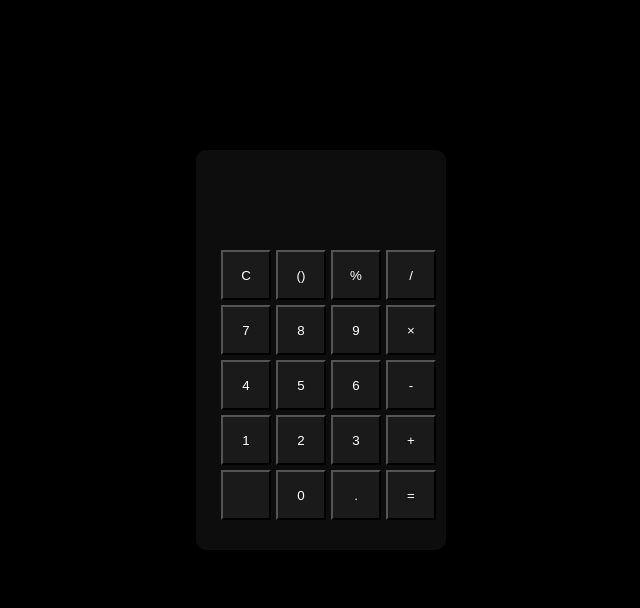
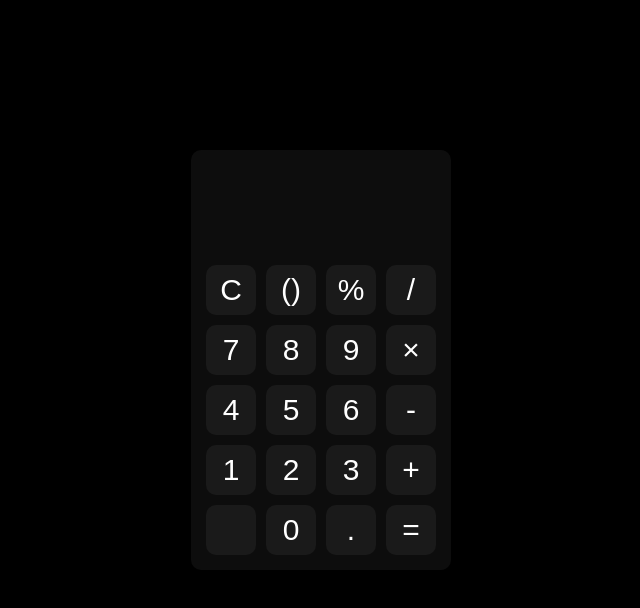
Before and after one commit to Rainbored/calculator, a React (Vite) app: page / in a window 1280 px wide. Shown: the top 608 px of the page, without its empty margins (319-959 px from the left). Built offline with nearby package versions, Linux system fonts and the light colour scheme.

Commit message:
made the calculator a lot nicer and fixed an issue multipler

```diff
--- a/src/App.css
+++ b/src/App.css
@@ -1,24 +1,35 @@
 
 #calculator {
     background-color: var(--black2);
-    width: 25rem;
-    height: 40rem;
+    width: 26rem;
+    height: 42rem;
     border-radius: 1rem;
     margin: 0 auto;
     margin-top: 15rem;
+    padding: 1.5rem;
 }
 #display {
     height: 10rem;
     width: 100%;
     color: var(--white1);
+    font-size: 2rem;
+    display: flex;
+    justify-content: right;
+    flex-wrap: wrap;
+}
+#equation {
+    width: 100%;
+}
+#result {
+    width: 100%;
+    color: var(--white2);
 }
 #btn-container {
     display: grid;
     grid-template-columns: repeat(4, 1fr);
     grid-template-rows: repeat(5, 1fr);
-    gap: 0.5rem;
-    width: 20rem;
-    height: 25rem;
+    width: 24rem;
+    height: 30rem;
     margin: 0 auto;
 }
 #btn-container button {
@@ -26,4 +37,7 @@
     color: var(--white1);
     width: 5rem;
     height: 5rem;
+    font-size: 3rem;
+    border-radius: 1rem;
+    border: none;
 }
--- a/src/App.jsx
+++ b/src/App.jsx
@@ -15,10 +15,10 @@ export default function App() {
     ]
 
     const handleClick = (s) => {
-      if (Number.isInteger(s) || s === '.') setEquation((prev) => prev + s)
+      if (Number.isInteger(s) || s === '.') setEquation((prev) => prev + s);
       else if (s === 'C') {
         setEquation("");
-        setResult("")
+        setResult("");
       }
       else if (s === '') console.log("gl making this");
       else if (s === '=') handleSolve();
@@ -26,8 +26,8 @@ export default function App() {
       else setEquation((prev) => `${prev} ${s} `);
     }
     const handleSolve = () => {
-        const alteredEq = equation.replace('×', '*')
-        setResult(Function("return " + alteredEq)())
+        const alteredEq = equation.replaceAll('×', '*');
+        setResult(Function("return " + alteredEq)());
       }
 
   return (
```
